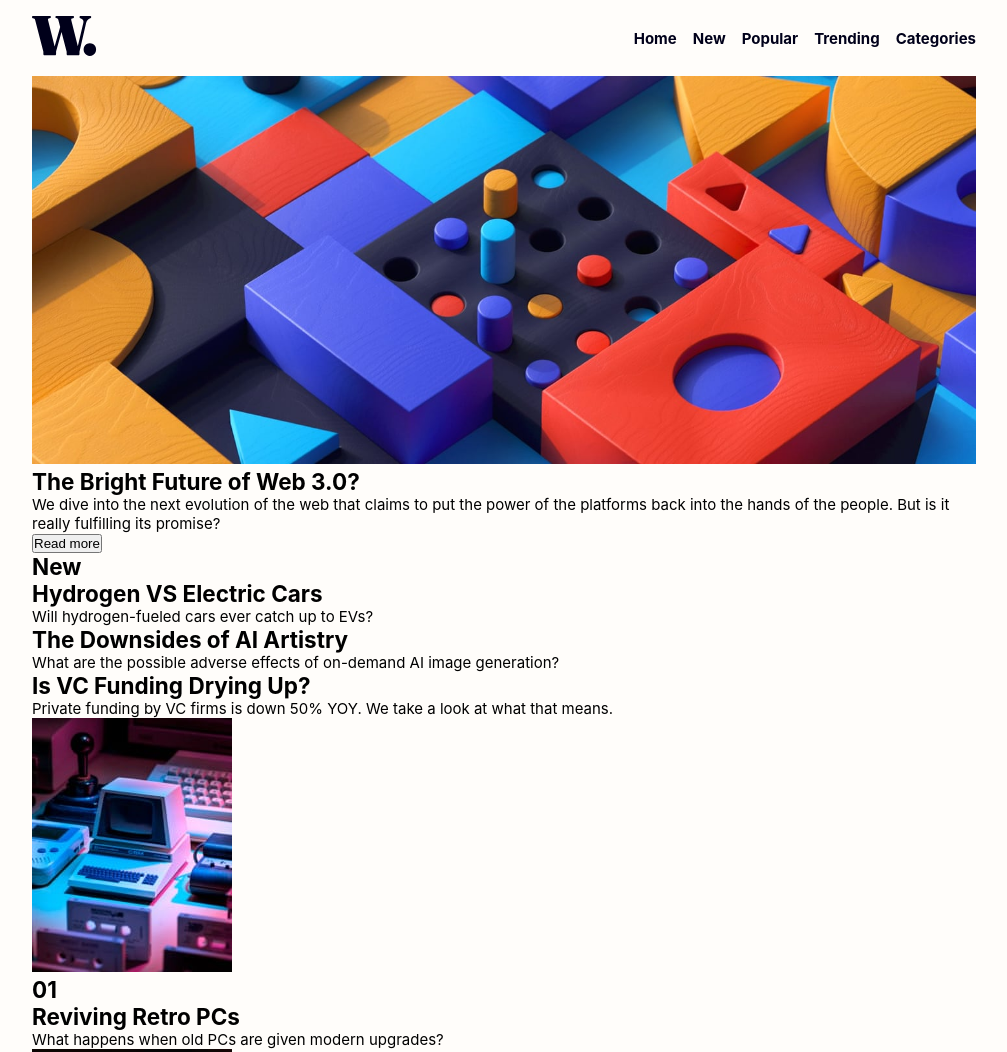
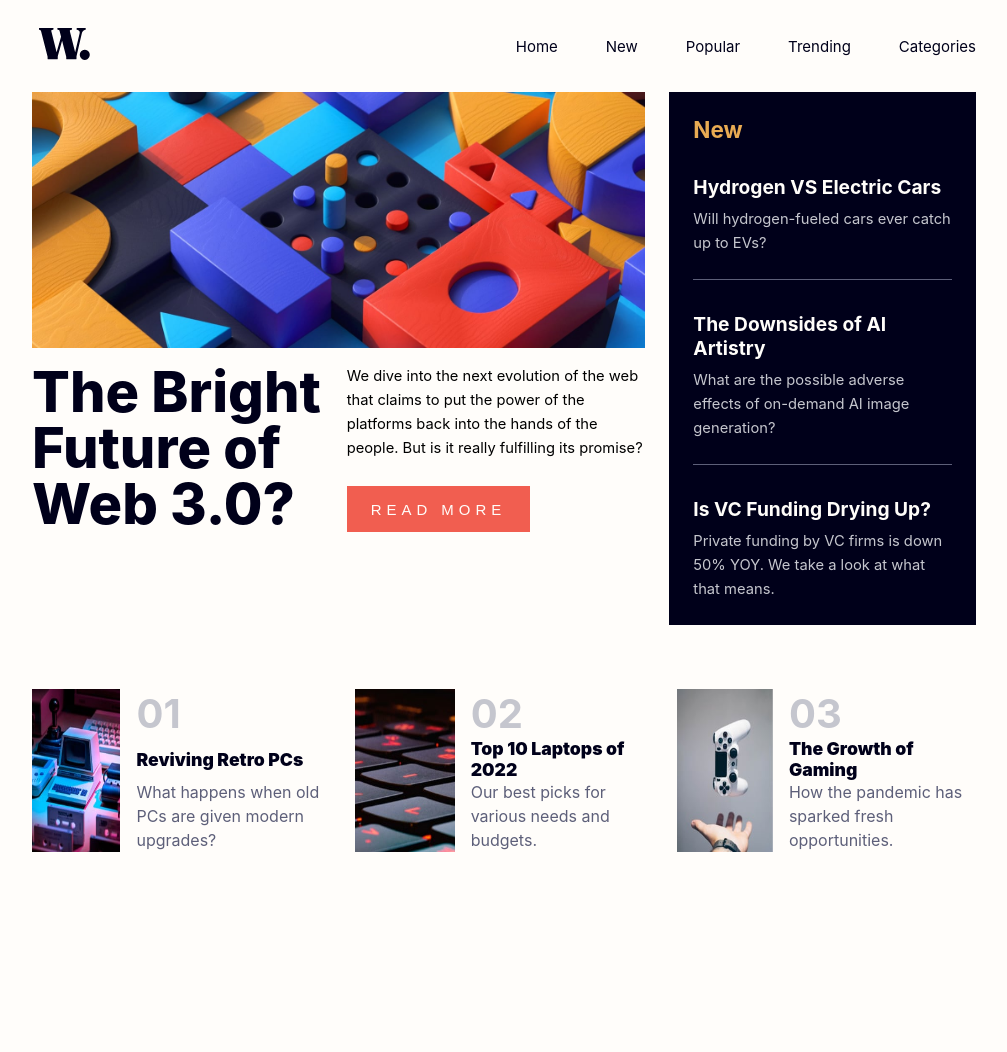
Before and after one commit to pavanRayudu/frontendmentor, a plain HTML site: page News Homepage Main/index.html in a window 1280 px wide. Shown: the top 1052 px of the page, without its empty margins (136-1143 px from the left). After the commit the page ends 916 px from the top, so only its background shows below. Drawn offline with Linux system fonts and the light colour scheme; a web font is replaced by a local one.

Commit message:
new task updated

```diff
--- a/News Homepage Main/index.html
+++ b/News Homepage Main/index.html
@@ -45,15 +45,15 @@
             />
           </picture>
           <div class="herosection__content">
-            <h1>The Bright Future of Web 3.0?</h1>
-            <div>
+            <h1 class="fs-600">The Bright Future of Web 3.0?</h1>
+            <div class="flex">
               <p>
                 We dive into the next evolution of the web that claims to put
                 the power of the platforms back into the hands of the people.
                 But is it really fulfilling its promise?
               </p>
 
-              <button>Read more</button>
+              <button class="primary-button">Read more</button>
             </div>
           </div>
         </div>
@@ -79,7 +79,7 @@
           </div>
         </div>
       </section>
-      <section>
+      <section class="my-600 three-colums">
         <div class="suggestion-card">
           <picture>
             <img src="./assets/images/image-retro-pcs.jpg" alt="pc" />
--- a/News Homepage Main/script.js
+++ b/News Homepage Main/script.js
@@ -9,6 +9,7 @@ navToggle.addEventListener('click',() =>{
     if(visibility === "false" ){
         primaryNav.setAttribute('data-visible',true)
         navToggle.setAttribute('aria-expanded',true)
+        // navToggle.style.background =
     }
     else{
         primaryNav.setAttribute('data-visible',false)
--- a/News Homepage Main/style.css
+++ b/News Homepage Main/style.css
@@ -8,6 +8,8 @@
 :root {
   --clr-primary-400: hsl(35, 77%, 62%);
   --clr-primary-600: hsl(5, 85%, 63%);
+
+  --clr-white :white;
 
   --clr-neutral-200: hsl(36, 100%, 99%);
   --clr-neutral-400: hsl(233, 8%, 79%);
@@ -20,6 +22,14 @@
   --fw-700: 700;
   --fw-800: 800;
 }
+.fs-600 {
+  font-size: 2.5rem;
+  font-weight: var(--fw-800);
+  line-height:2.4rem;
+}
+.my-600 {
+  margin-block: 3rem;
+}
 
 * {
   margin: 0;
@@ -28,6 +38,15 @@
 }
 img {
   max-width: 100%;
+  min-height: 100%;
+}
+
+h1,h2,h3 {
+  color: var(--clr-neutral-900);
+}
+p{
+  font-size: 0.92rem;
+  line-height: 1.5rem;
 }
 
 body {
@@ -42,12 +61,14 @@ body {
 header,
 main {
   margin: 1rem;
+  display: grid;
 }
 
 header {
   display: flex;
   justify-content: space-between;
   align-items: center;
+  margin-block: 1rem;
 }
 .mobile-nav-toggle {
   display: none;
@@ -66,8 +87,12 @@ header {
   color: var(--clr-neutral-900);
   font-weight: var(--fw-700);
 }
+section {
+  display: grid;
+  gap: 3rem;
+}
 
-@media screen and (max-width: 600px) {
+@media screen and (max-width: 50em) {
   .primary-navigation {
     --gap :2rem;
 
@@ -92,7 +117,7 @@ header {
     background-position: center;
     width: 2rem;
     aspect-ratio: 1;
-    top: 1rem;
+    top: 1.5rem;
     right: 2rem;
     z-index: 1000;
     border: 0;
@@ -103,14 +128,130 @@ header {
   }
 }
 
-@media screen and (min-width: 50em) {
+
+header .logo {
+  scale: 0.8;
+}
+main {
+  display: grid;
+  gap: 1rem;
+}
+
+section .hero-section {
+  display: flex;
+  flex-direction: column;
+  gap: 1rem;
+}
+.herosection__content {
+  display: grid;
+  flex-direction: column;
+  gap: 1rem;
+}
+.flex {
+  display: flex;
+  flex-direction: column;
+  justify-content: space-between;
+}
+
+.primary-button {
+  cursor: pointer;
+  border: none;
+  background-color: var(--clr-primary-600);
+  color: var(--clr-neutral-200);
+  text-transform: uppercase;
+  letter-spacing: 5px;
+  padding: 0.9rem 1.5rem;
+  margin-top: 1rem;
+  font-size: 0.935rem;
+  align-self: flex-start;
+}
+.primary-button:hover{
+  background-color: var(--clr-neutral-200);
+  border: 2px solid var(--clr-neutral-900);
+  color: var(--clr-neutral-900);
+}
+.news {
+  background-color: var(--clr-neutral-900);
+  padding: 1.5rem;
+}
+.news h1 {
+  color: var(--clr-primary-400);
+}
+.news-content {
+  color: var(--clr-neutral-400);
+  padding-block: 1.5rem;
+  border-bottom: 1px solid var(--clr-neutral-600);
+}
+.news-content:last-child{
+  padding-block-end: 0rem;
+  border:none
+}
+.news-content h2 {
+  color: var(--clr-neutral-200);
+  font-size: 1.2rem;
+  padding-block: 0.5rem;
+}
+.suggestion-card {
+  display: flex;
+  gap: 1rem;
+  color: var(--clr-neutral-600);
+
+}
+.suggestion-card picture {
+  max-width: 100px;
+}
+.suggestion-card_contents{
+  display: flex;
+  flex-direction: column;
+  justify-content: space-between;
+}
+.suggestion-card_number{
+  color: var(--clr-neutral-400);
+  font-size: 2.5rem;
+}
+.suggestion-card_title {
+  font-size: 1.1rem;
+  font-weight: 900;
+}
+.suggestion-card_text {
+  font-size: 1rem;
+}
+
+.primary-navigation a:hover {
+  color: var(--clr-primary-400);
+}
+
+
+@media screen and (min-width:1000px) {
   header,
   main {
     margin-inline: 10.5rem;
   }
-  .primary-navigation {
+  header{
+    margin-block: 1.5rem;
+  }
+  section {
+    gap: 1.5rem;
+  }
+  .primary-navigation{
+    gap: 3rem;
+  }
+
+  .primary-navigation a{
+    font-weight: var(--fw-400);
+  }
+  section{
+    grid-template-columns:2fr 1fr;
+  }
+  .three-colums {
+    grid-template-columns: 1fr 1fr 1fr;
+  }
+  .herosection__content {
+    grid-template-columns: 1fr 1fr;
+  }
+  .fs-600 {
+    font-size: 3.5rem;
+    font-weight: var(--fw-800);
+    line-height:3.5rem;
   }
 }
-
-header .logo {
-}
```
Also changed, not shown: Recipe Page/index.html (+1 -0 lines).
